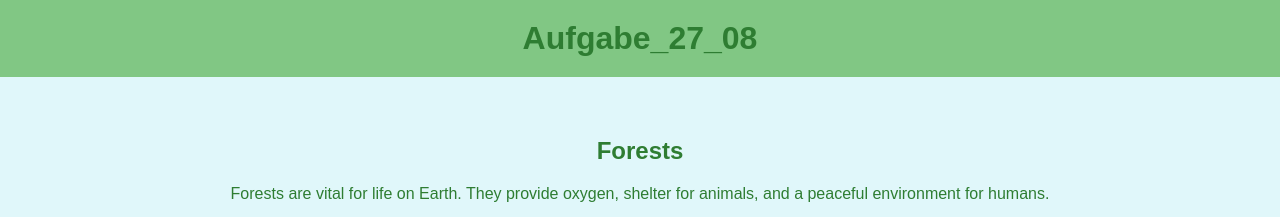
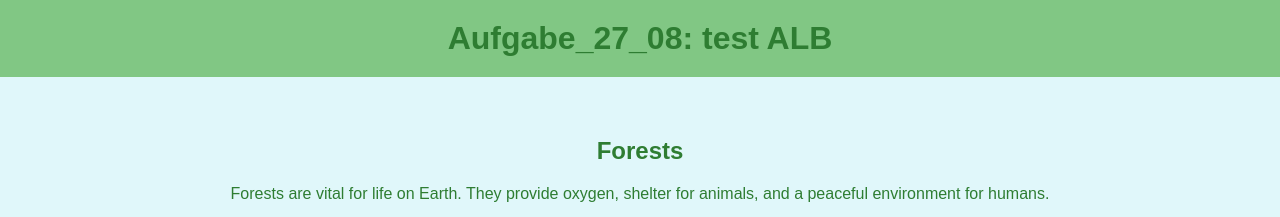
Before and after one commit to senda1988/aufgabe_27_08, a plain HTML site: page index.html in a window 1280 px wide. Shown: the top 217 px of the page. Drawn offline with Linux system fonts and the light colour scheme.

Commit message:
index.html tes ALB

```diff
--- a/index.html
+++ b/index.html
@@ -39,7 +39,7 @@
 
 <body>
     <header>
-        <h1>Aufgabe_27_08</h1>
+        <h1>Aufgabe_27_08: test ALB</h1>
     </header>
 
     <section>
```
